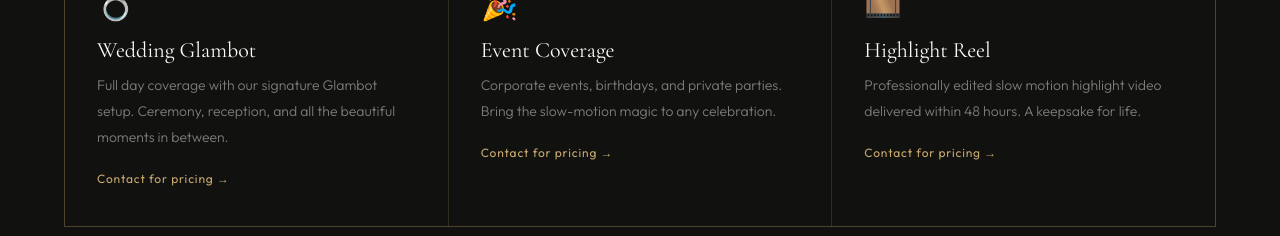
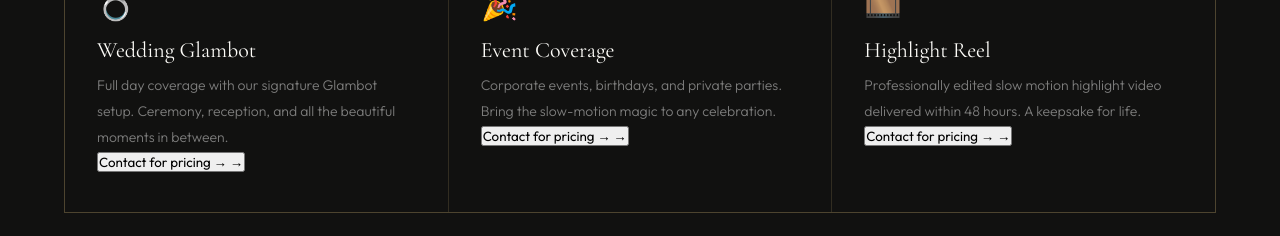
Before and after one commit to tonce22/glambot-frontend, a React (Vite) app: page / in a window 1280 px wide. Shown: the part 2720-2956 px from the top of the page. Built offline with nearby package versions, Linux system fonts and the light colour scheme; no server answers.

Commit message:
Replace price div with button for contact scroll

```diff
--- a/src/pages/LandingPage.jsx
+++ b/src/pages/LandingPage.jsx
@@ -120,7 +120,12 @@ export default function LandingPage() {
                 <div className={styles.srvIco}>{icons[i]}</div>
                 <div className={styles.srvName}>{s.name}</div>
                 <div className={styles.srvDesc}>{s.desc}</div>
-                <div className={styles.srvPrice}>{s.price}</div>
+                <button
+  className={styles.srvPriceBtn}
+  onClick={() => scrollTo('sec-contact')}
+>
+  {t.services.price} →
+</button>
               </div>
             )
           })}
```
